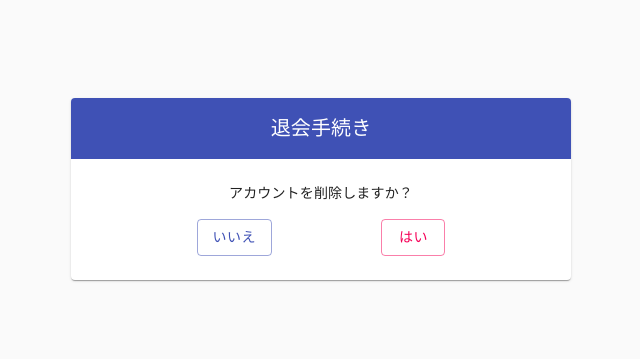
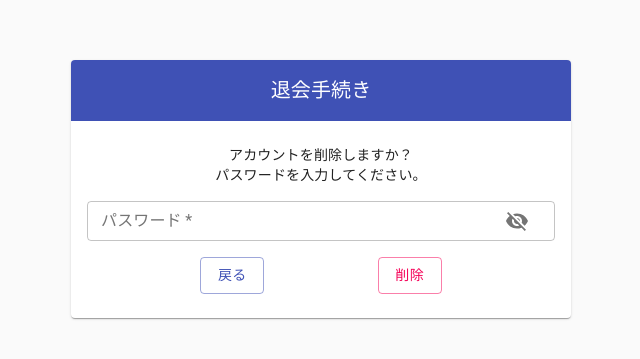
Before and after one commit to nemuvski/welcome-auth, a React (Create React App) app: page /cancel in a window 1280 px wide. Shown: the part 211-570 px from the top of the page, without its empty margins (319-959 px from the left). Built offline with nearby package versions, Linux system fonts and the light colour scheme; no server answers; sample sign-in values are in the browser's storage.

Commit message:
退会手続き時にパスワードを入力させる

```diff
--- a/src/pages/CancelPage.tsx
+++ b/src/pages/CancelPage.tsx
@@ -1,24 +1,55 @@
 import React, { useContext, useState } from 'react';
 import { Link } from 'react-router-dom';
-import { Box, Button, CardContent } from '@material-ui/core';
+import { Box, Button, CardContent, IconButton, InputAdornment, TextField } from '@material-ui/core';
 import Header from '../components/Header';
-import { cancelUser } from '../libs/Authenticaton';
+import { cancelUser, signIn } from '../libs/Authenticaton';
 import { useAuthState } from 'react-firebase-hooks/auth';
 import { auth } from '../libs/Firebase';
 import ErrorMessage from '../components/ErrorMessage';
 import { SnackbarContext } from '../contexts/SnackbarContext';
+import { Controller, useForm } from 'react-hook-form';
+import VisibilityIcon from '@material-ui/icons/Visibility';
+import VisibilityOffIcon from '@material-ui/icons/VisibilityOff';
+
+type FormFields = {
+  password: string;
+};
 
 const CancelPage: React.FC = () => {
   const [user] = useAuthState(auth);
   const { setSnackbarMessage } = useContext(SnackbarContext);
   const [errorMessage, setErrorMessage] = useState<string | undefined>();
+  const [showPassword, setShowPassword] = useState(false);
 
+  const {
+    handleSubmit,
+    control,
+    formState: { errors },
+  } = useForm({
+    mode: 'onChange',
+    reValidateMode: 'onChange',
+    defaultValues: {
+      password: '',
+    } as FormFields,
+  });
+
+  // Userオブジェクトがない場合は非表示
   if (!user) return null;
 
-  const handleClickYes = async () => {
+  const submit = async (formFields: FormFields) => {
+    const { password } = formFields;
+    if (!password) {
+      setErrorMessage('パスワードを入力してください。');
+    }
+
     try {
+      if (user.email) {
+        await signIn(user.email, password);
         await cancelUser(user);
         setSnackbarMessage('退会手続きが完了しました。ご利用いただきありがとうございました。');
+      } else {
+        setErrorMessage('処理が中断されました。再度ログインして試してください。');
+      }
     } catch (error) {
       setErrorMessage(error.message);
     }
@@ -33,15 +64,53 @@ const CancelPage: React.FC = () => {
 
         <Box textAlign='center' marginBottom='16px'>
           アカウントを削除しますか？
+          <br />
+          パスワードを入力してください。
         </Box>
-        <Box width='100%' display='flex' alignItems='center' justifyContent='space-evenly'>
+
+        <form onSubmit={handleSubmit(submit)}>
+          <Controller
+            control={control}
+            name='password'
+            rules={{ required: true }}
+            render={({ field: { onChange, value } }) => (
+              <TextField
+                variant='outlined'
+                label='パスワード'
+                type={showPassword ? 'text' : 'password'}
+                size='small'
+                value={value}
+                onChange={onChange}
+                InputProps={{
+                  endAdornment: (
+                    <InputAdornment position='end'>
+                      <IconButton onClick={() => setShowPassword(!showPassword)}>
+                        {showPassword ? <VisibilityIcon /> : <VisibilityOffIcon />}
+                      </IconButton>
+                    </InputAdornment>
+                  ),
+                }}
+                fullWidth
+                required
+              />
+            )}
+          />
+
+          <Box width='100%' display='flex' alignItems='center' justifyContent='space-evenly' marginTop='16px'>
             <Button variant='outlined' size='medium' color='primary' component={Link} to='/'>
-            いいえ
+              戻る
             </Button>
-          <Button variant='outlined' size='medium' color='secondary' onClick={handleClickYes}>
-            はい
+            <Button
+              disabled={Boolean(errors.password)}
+              type='submit'
+              variant='outlined'
+              size='medium'
+              color='secondary'
+            >
+              削除
             </Button>
           </Box>
+        </form>
       </CardContent>
     </>
   );
```
Lines whose indentation alone changed are shown as unchanged.
